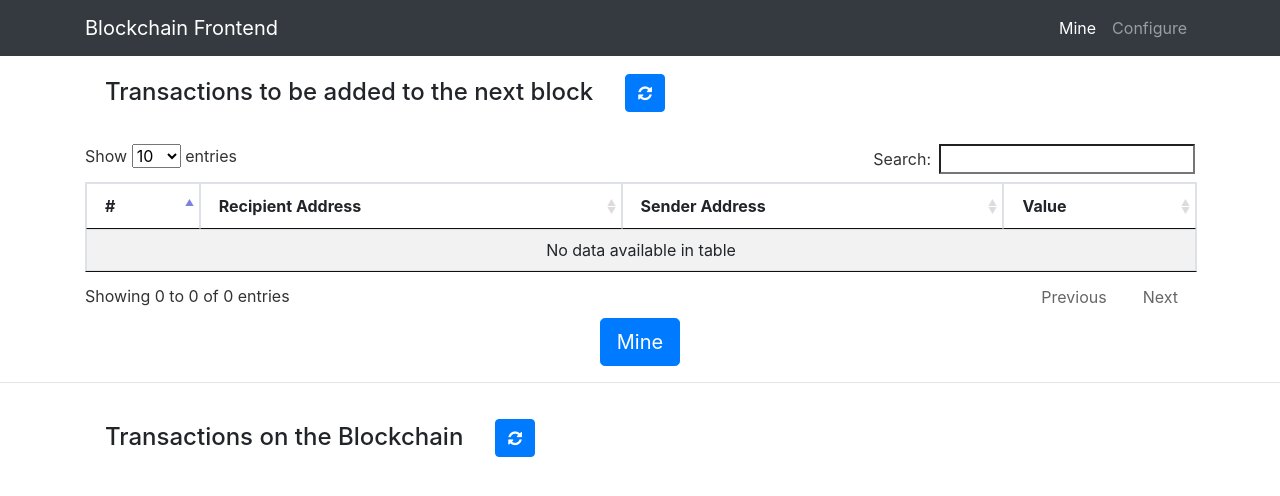
After one commit to rishikant42/Shitcoin, a Django app: page /nodeindex/ in a window 1280 px wide. The commit adds this page. Shown: the top 496 px of the page. Run offline with Django 3.2, Linux system fonts and the light colour scheme; data that the repository does not hold is empty; some libraries are stand-ins or nearby versions.

Commit message:
txn to poo

```diff
--- a/shitcoin/coin/templates/make_transaction.html
+++ b/shitcoin/coin/templates/make_transaction.html
@@ -246,7 +246,7 @@
 
 
             $.ajax({
-              url: document.getElementById("node_url").value + "/transactions/new",
+              url: document.getElementById("node_url").value + "/transactions/new/",
               type: "POST",
               headers: {'Access-Control-Allow-Origin':'*'},
               dataType : 'json',
--- /dev/null
+++ b/shitcoin/coin/templates/nodeindex.html
@@ -0,0 +1,252 @@
+<!DOCTYPE html>
+<html lang="en">
+
+  <head>
+
+    <meta charset="utf-8">
+    <meta name="viewport" content="width=device-width, initial-scale=1, shrink-to-fit=no">
+    <meta name="description" content="">
+    <meta name="author" content="">
+
+    <title>Blockchain Frontend</title>
+
+    <!-- Bootstrap core CSS -->
+    <link href="/static/vendor/bootstrap/css/bootstrap.min.css" rel="stylesheet">
+    <link href="/static/vendor/DataTables/css/datatables.min.css" rel="stylesheet">
+    <link rel="stylesheet" href="https://cdnjs.cloudflare.com/ajax/libs/font-awesome/4.7.0/css/font-awesome.min.css">
+    <link href="/static/css/custom.css" rel="stylesheet">
+
+  </head>
+
+  <body>
+
+    <!-- Navigation -->
+    <nav class="navbar navbar-expand-lg navbar-dark bg-dark fixed-top">
+      <div class="container">
+        <a class="navbar-brand" href="#">Blockchain Frontend</a>
+        <button class="navbar-toggler" type="button" data-toggle="collapse" data-target="#navbarResponsive" aria-controls="navbarResponsive" aria-expanded="false" aria-label="Toggle navigation">
+          <span class="navbar-toggler-icon"></span>
+        </button>
+        <div class="collapse navbar-collapse" id="navbarResponsive">
+          <ul class="navbar-nav ml-auto">
+            <li class="nav-item active">
+              <a class="nav-link" href="/">Mine
+                <span class="sr-only">(current)</span>
+              </a>
+            </li>
+            <li class="nav-item">
+              <a class="nav-link" href="/configure">Configure</a>
+            </li>
+          </ul>
+        </div>
+      </div>
+    </nav>
+
+    <!--  -->
+    <div class="container">
+
+      <div class="row">
+        <div class="col-lg-12">
+          <div class="card-body">
+            <h4 class="card-title">Transactions to be added to the next block &nbsp;&nbsp;&nbsp;
+              <button type="submit" id="refresh_transactions" class="btn btn-sq-xs btn-primary">
+                <i class="fa fa-refresh"></i>
+              </button>
+            </h4>
+          </div>
+        </div>
+      </div>
+
+    </div>
+
+    <!-- Unmined Transactions Table -->
+    <div class="container">
+      <table id="unmined_transactions_table" class="table table-striped table-bordered" cellspacing="0" width="100%">
+      </table>
+
+      <div class="col-lg-12 text-center">
+        <input type="button" id="mine_button" class="btn btn-primary btn-lg" value="Mine">
+      </div>
+
+    </div>
+
+    <hr>
+
+    <div class="container">
+
+      <div class="row">
+        <div class="col-lg-12">
+          <div class="card-body">
+            <h4 class="card-title">Transactions on the Blockchain &nbsp;&nbsp;&nbsp;
+              <button type="submit" id="refresh_blockchain" class="btn btn-sq-xs btn-primary">
+                <i class="fa fa-refresh"></i>
+              </button>
+            </h4>
+          </div>
+        </div>
+      </div>
+
+    </div>
+
+    <!-- Blockchain Transactions Table -->
+    <div class="container">
+      <table id="transactions_table" class="table table-striped table-bordered" cellspacing="0" width="100%">
+      </table>
+    </div>
+
+    <!-- Bootstrap core JavaScript -->
+    <script src="/static/vendor/jquery/jquery.min.js"></script>
+    <script src="/static/vendor/bootstrap/js/bootstrap.bundle.min.js"></script>
+    <script type="text/javascript" src="/static/vendor/DataTables/js/datatables.min.js"></script>
+    <script src="/static/vendor/DataTables/js/ellipsis.js"></script>
+
+
+    <script>
+      $(function(){
+
+        $.ajax({
+          url: "/transactions/get",
+          type: 'GET',
+          success: function(response){
+
+              //Generate Transactions Table
+              var transactions = [];
+              count = 1;
+
+              for (i = 0; i < response['transactions'].length; i++) {
+
+                transaction = [count,
+                              response['transactions'][i]["recipient_address"],
+                              response['transactions'][i]["sender_address"],
+                              response['transactions'][i]["value"]];
+
+                  transactions.push(transaction);
+
+                  count += 1;
+              };
+
+            // Restrict a column to 10 characters, do split words
+              $('#unmined_transactions_table').dataTable( {
+                data: transactions,
+                columns: [{ title: "#" },
+                          { title: "Recipient Address"},
+                          { title: "Sender Address"},
+                          { title: "Value"}],
+                columnDefs: [ {targets: [1,2,3], render: $.fn.dataTable.render.ellipsis( 25 )}]
+              } );
+
+          },
+          error: function(error){
+            console.log(error);
+          }
+        });
+
+
+
+        $.ajax({
+          url: "/chain",
+          type: 'GET',
+          success: function(response){
+
+            //console.log(response);
+            //Generate Transactions Table
+            var transactions = [];
+            count = 1;
+
+            for (i = 1; i < response.length; i++) {
+              for (j = 0; j < response["chain"][i]["transactions"].length; j++) {
+
+                //format date
+                var options = {  year: "numeric", month: "short",  day: "numeric", hour: "2-digit", minute: "2-digit", second: "2-digit"  };
+                var date = new Date(response["chain"][i]["timestamp"] * 1000);
+                var formattedDateTime = date.toLocaleTimeString("en-us", options);
+
+                transaction = [count,
+                              response["chain"][i]["transactions"][j]["recipient_address"],
+                              response["chain"][i]["transactions"][j]["sender_address"],
+                              response["chain"][i]["transactions"][j]["value"],
+                              formattedDateTime,
+                              response["chain"][i]["block_number"]];
+                transactions.push(transaction);
+
+                count += 1;
+              };
+            };
+
+            // Restrict a column to 10 characters, do split words
+              $('#transactions_table').dataTable( {
+                data: transactions,
+                columns: [{ title: "#" },
+                          { title: "Recipient Address"},
+                          { title: "Sender Address"},
+                          { title: "Value"},
+                          { title: "Timestamp"},
+                          { title: "Block"}],
+                columnDefs: [ {targets: [1,2,3,4,5], render: $.fn.dataTable.render.ellipsis( 25 )}]
+              } );
+
+          },
+          error: function(error){
+            console.log(error);
+          }
+        });
+
+
+        $("#mine_button").click(function () {
+
+          $.ajax({
+            url: "/mine",
+            type: "GET",
+            success: function(response){
+
+              window.location.reload();
+
+            },
+            error: function(error){
+              console.log(error);
+            }
+          });
+
+        });
+
+
+        $("#refresh_transactions").click(function () {
+
+          window.location.reload();
+
+        });
+
+
+        $("#refresh_blockchain").click(function () {
+
+          $.ajax({
+            url: "/nodes/resolve",
+            type: "GET",
+            success: function(response){
+
+              window.location.reload();
+
+            },
+            error: function(error){
+              console.log(error);
+            }
+          });
+
+        });
+
+
+
+
+      })
+
+
+
+
+
+    </script>
+
+
+
+  </body>
+
+</html>
--- a/shitcoin/coin/urls.py
+++ b/shitcoin/coin/urls.py
@@ -8,4 +8,10 @@ urlpatterns = [
      url(r'^wallet/new/$', views.NewWallet.as_view()),
      url(r'^make/transaction/$', views.MakeTransaction.as_view()),
      url(r'^generate/transaction/$', views.generate_txn),
+
+
+     url(r'^transactions/new/$', views.txn_new),
+     url(r'^transactions/get/$', views.txn_get),
+     url(r'^nodeindex/$', views.nodeindex),
+     url(r'^mine/$', views.mine),
 ]
--- a/shitcoin/coin/views.py
+++ b/shitcoin/coin/views.py
@@ -104,3 +104,312 @@ def generate_txn(request):
     response = {'transaction': transaction.to_dict(), 'signature': transaction.sign_transaction()}
 
     return JsonResponse(response)
+
+# ====================================
+
+from collections import OrderedDict
+
+import binascii
+
+import Crypto
+import Crypto.Random
+from Crypto.Hash import SHA
+from Crypto.PublicKey import RSA
+from Crypto.Signature import PKCS1_v1_5
+
+import hashlib
+import json
+from time import time
+from urlparse import urlparse
+from uuid import uuid4
+
+import requests
+
+
+MINING_SENDER = "THE BLOCKCHAIN"
+MINING_REWARD = 1
+MINING_DIFFICULTY = 2
+
+
+class Blockchain:
+
+    def __init__(self):
+
+        self.transactions = []
+        self.chain = []
+        self.nodes = set()
+        #Generate random number to be used as node_id
+        self.node_id = str(uuid4()).replace('-', '')
+        #Create genesis block
+        self.create_block(0, '00')
+
+
+    def register_node(self, node_url):
+        """
+        Add a new node to the list of nodes
+        """
+        #Checking node_url has valid format
+        parsed_url = urlparse(node_url)
+        if parsed_url.netloc:
+            self.nodes.add(parsed_url.netloc)
+        elif parsed_url.path:
+            # Accepts an URL without scheme like '192.168.0.5:5000'.
+            self.nodes.add(parsed_url.path)
+        else:
+            raise ValueError('Invalid URL')
+
+
+    def verify_transaction_signature(self, sender_address, signature, transaction):
+        """
+        Check that the provided signature corresponds to transaction
+        signed by the public key (sender_address)
+        """
+        public_key = RSA.importKey(binascii.unhexlify(sender_address))
+        verifier = PKCS1_v1_5.new(public_key)
+        h = SHA.new(str(transaction).encode('utf8'))
+        return verifier.verify(h, binascii.unhexlify(signature))
+
+
+    def submit_transaction(self, sender_address, recipient_address, value, signature):
+        """
+        Add a transaction to transactions array if the signature verified
+        """
+        transaction = OrderedDict({'sender_address': sender_address,
+                                    'recipient_address': recipient_address,
+                                    'value': value})
+
+        #Reward for mining a block
+        if sender_address == MINING_SENDER:
+            self.transactions.append(transaction)
+            return len(self.chain) + 1
+        #Manages transactions from wallet to another wallet
+        else:
+            transaction_verification = self.verify_transaction_signature(sender_address, signature, transaction)
+            if transaction_verification:
+                self.transactions.append(transaction)
+                return len(self.chain) + 1
+            else:
+                return False
+
+
+    def create_block(self, nonce, previous_hash):
+        """
+        Add a block of transactions to the blockchain
+        """
+        block = {'block_number': len(self.chain) + 1,
+                'timestamp': time(),
+                'transactions': self.transactions,
+                'nonce': nonce,
+                'previous_hash': previous_hash}
+
+        # Reset the current list of transactions
+        self.transactions = []
+
+        self.chain.append(block)
+        return block
+
+
+    def hash(self, block):
+        """
+        Create a SHA-256 hash of a block
+        """
+        # We must make sure that the Dictionary is Ordered, or we'll have inconsistent hashes
+        block_string = json.dumps(block, sort_keys=True).encode()
+
+        return hashlib.sha256(block_string).hexdigest()
+
+
+    def proof_of_work(self):
+        """
+        Proof of work algorithm
+        """
+        last_block = self.chain[-1]
+        last_hash = self.hash(last_block)
+
+        nonce = 0
+        while self.valid_proof(self.transactions, last_hash, nonce) is False:
+            nonce += 1
+
+        return nonce
+
+
+    def valid_proof(self, transactions, last_hash, nonce, difficulty=MINING_DIFFICULTY):
+        """
+        Check if a hash value satisfies the mining conditions. This function is used within the proof_of_work function.
+        """
+        guess = (str(transactions)+str(last_hash)+str(nonce)).encode()
+        guess_hash = hashlib.sha256(guess).hexdigest()
+        return guess_hash[:difficulty] == '0'*difficulty
+
+
+    def valid_chain(self, chain):
+        """
+        check if a bockchain is valid
+        """
+        last_block = chain[0]
+        current_index = 1
+
+        while current_index < len(chain):
+            block = chain[current_index]
+            #print(last_block)
+            #print(block)
+            #print("\n-----------\n")
+            # Check that the hash of the block is correct
+            if block['previous_hash'] != self.hash(last_block):
+                return False
+
+            # Check that the Proof of Work is correct
+            #Delete the reward transaction
+            transactions = block['transactions'][:-1]
+            # Need to make sure that the dictionary is ordered. Otherwise we'll get a different hash
+            transaction_elements = ['sender_address', 'recipient_address', 'value']
+            transactions = [OrderedDict((k, transaction[k]) for k in transaction_elements) for transaction in transactions]
+
+            if not self.valid_proof(transactions, block['previous_hash'], block['nonce'], MINING_DIFFICULTY):
+                return False
+
+            last_block = block
+            current_index += 1
+
+        return True
+
+    def resolve_conflicts(self):
+        """
+        Resolve conflicts between blockchain's nodes
+        by replacing our chain with the longest one in the network.
+        """
+        neighbours = self.nodes
+        new_chain = None
+
+        # We're only looking for chains longer than ours
+        max_length = len(self.chain)
+
+        # Grab and verify the chains from all the nodes in our network
+        for node in neighbours:
+            print('http://' + node + '/chain')
+            response = requests.get('http://' + node + '/chain')
+
+            if response.status_code == 200:
+                length = response.json()['length']
+                chain = response.json()['chain']
+
+                # Check if the length is longer and the chain is valid
+                if length > max_length and self.valid_chain(chain):
+                    max_length = length
+                    new_chain = chain
+
+        # Replace our chain if we discovered a new, valid chain longer than ours
+        if new_chain:
+            self.chain = new_chain
+            return True
+
+        return False
+
+
+# Instantiate the Blockchain
+blockchain = Blockchain()
+
+def nodeindex(request):
+    return render(request, template_name='nodeindex.html')
+
+# @app.route('/configure')
+# def configure():
+#     return render_template('./configure.html')
+
+
+@csrf_exempt
+def txn_new(request):
+    values = request.POST
+
+    # Check that the required fields are in the POST'ed data
+    required = ['sender_address', 'recipient_address', 'amount', 'signature']
+    if not all(k in values for k in required):
+        return 'Missing values', 400
+    # Create a new Transaction
+    transaction_result = blockchain.submit_transaction(values['sender_address'], values['recipient_address'], values['amount'], values['signature'])
+
+    if transaction_result == False:
+        response = {'message': 'Invalid Transaction!'}
+    else:
+        response = {'message': 'Transaction will be added to Block '+ str(transaction_result)}
+
+    return JsonResponse(response)
+
+def txn_get(request):
+    #Get transactions from transactions pool
+    transactions = blockchain.transactions
+
+    response = {'transactions': transactions}
+    return JsonResponse(response)
+##
+## @app.route('/chain', methods=['GET'])
+## def full_chain():
+##     response = {
+##         'chain': blockchain.chain,
+##         'length': len(blockchain.chain),
+##     }
+##     return jsonify(response), 200
+##
+def mine(request):
+    # We run the proof of work algorithm to get the next proof...
+    last_block = blockchain.chain[-1]
+    nonce = blockchain.proof_of_work()
+
+    # We must receive a reward for finding the proof.
+    blockchain.submit_transaction(sender_address=MINING_SENDER, recipient_address=blockchain.node_id, value=MINING_REWARD, signature="")
+
+    # Forge the new Block by adding it to the chain
+    previous_hash = blockchain.hash(last_block)
+    block = blockchain.create_block(nonce, previous_hash)
+
+    response = {
+        'message': "New Block Forged",
+        'block_number': block['block_number'],
+        'transactions': block['transactions'],
+        'nonce': block['nonce'],
+        'previous_hash': block['previous_hash'],
+    }
+    return JsonResponse(response)
+##
+
+##
+##@app.route('/nodes/register', methods=['POST'])
+##def register_nodes():
+##    values = request.form
+##    nodes = values.get('nodes').replace(" ", "").split(',')
+##
+##    if nodes is None:
+##        return "Error: Please supply a valid list of nodes", 400
+##
+##    for node in nodes:
+##        blockchain.register_node(node)
+##
+##    response = {
+##        'message': 'New nodes have been added',
+##        'total_nodes': [node for node in blockchain.nodes],
+##    }
+##    return jsonify(response), 201
+##
+##
+##@app.route('/nodes/resolve', methods=['GET'])
+##def consensus():
+##    replaced = blockchain.resolve_conflicts()
+##
+##    if replaced:
+##        response = {
+##            'message': 'Our chain was replaced',
+##            'new_chain': blockchain.chain
+##        }
+##    else:
+##        response = {
+##            'message': 'Our chain is authoritative',
+##            'chain': blockchain.chain
+##        }
+##    return jsonify(response), 200
+##
+##
+##@app.route('/nodes/get', methods=['GET'])
+##def get_nodes():
+##    nodes = list(blockchain.nodes)
+##    response = {'nodes': nodes}
+##    return jsonify(response), 200
```
